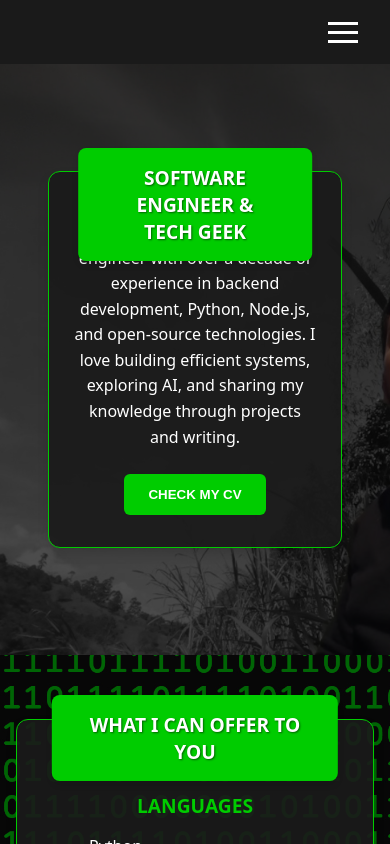
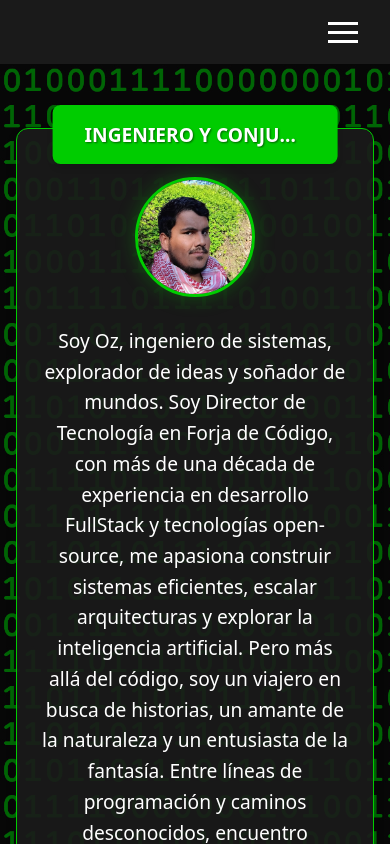
Before and after one commit to ozkar-co/personal-site, a React (Vite) app: page /#/ in a window 390 px wide. Shown: the top 844 px of the page. Built offline with nearby package versions, Linux system fonts and the light colour scheme.

Commit message:
Remove intro image and update Hero component with new profile image and content; enhance layout and styling for better responsiveness

```diff
--- a/src/components/Hero/Hero.scss
+++ b/src/components/Hero/Hero.scss
@@ -1,31 +1,11 @@
 @use '../../styles/variables' as *;
 
 .hero {
-  position: relative;
-  height: 60vh;
-  overflow: hidden;
-
-  .hero-background {
-    position: absolute;
-    width: 100%;
-    height: 100%;
-    z-index: -1;
-
-    img {
-      width: 100%;
-      height: 100%;
-      object-fit: cover;
-      filter: brightness(0.3);
-    }
-  }
+  padding: 4rem 2rem;
 
   .hero-container {
     max-width: $container-max-width;
     margin: 0 auto;
-    height: 100%;
-    display: flex;
-    align-items: center;
-    padding: 0 2rem;
   }
 
   .hero-content {
@@ -33,8 +13,7 @@
     border-radius: 12px;
     box-shadow: 0 6px 12px rgba(0, 0, 0, 0.1);
     border: 1px solid $color-accent;
-    padding: 2.5rem 2rem;
-    max-width: 800px;
+    padding: 2.5rem 4rem;
     position: relative;
 
     .hero-title {
@@ -46,22 +25,54 @@
       border-radius: 8px;
       z-index: 1;
       box-shadow: 0 4px 6px rgba(0, 0, 0, 0.1);
+      max-width: calc(100% - 4rem);
+      white-space: nowrap;
+      overflow: hidden;
 
       h1 {
         margin: 0;
         font-size: 1.5rem;
         color: $color-text;
         text-shadow: 1px 1px 2px rgba(0, 0, 0, 0.5);
+        white-space: nowrap;
+        overflow: hidden;
+        text-overflow: ellipsis;
       }
     }
 
+    .hero-inner {
+      display: flex;
+      align-items: center;
+      gap: 2rem;
+      margin-top: 1rem;
+    }
+
     .hero-text {
-      margin-top: 1rem;
+      flex: 1;
+      text-align: center;
+      display: flex;
+      flex-direction: column;
+      align-items: center;
 
       p {
         margin: 0 0 1.5rem;
         line-height: 1.6;
         color: $color-text;
+        font-size: 1.2rem;
+        text-align: center;
+      }
+    }
+
+    .hero-image {
+      flex-shrink: 0;
+
+      .profile-image {
+        width: 150px;
+        height: 150px;
+        border-radius: 50%;
+        object-fit: cover;
+        border: 3px solid $color-accent;
+        box-shadow: 0 0 20px rgba($color-accent, 0.3);
       }
     }
   }
@@ -74,6 +85,7 @@
     border-radius: 6px;
     cursor: pointer;
     font-weight: 600;
+    font-size: 1rem;
     transition: all 0.3s ease;
 
     &:hover {
@@ -83,20 +95,37 @@
   }
 
   @media (max-width: $breakpoint-mobile) {
-    height: 70vh;
+    padding: 4rem 1rem;
 
     .hero-content {
       padding: 2rem 1.5rem;
-      margin: 0 1rem;
 
       .hero-title {
         left: 50%;
         transform: translateX(-50%);
         width: 80%;
         text-align: center;
+        max-width: 90%;
 
         h1 {
           font-size: 1.2rem;
+        }
+      }
+
+      .hero-inner {
+        flex-direction: column-reverse;
+        text-align: center;
+        gap: 1.5rem;
+      }
+
+      .hero-text {
+        text-align: center;
+      }
+
+      .hero-image {
+        .profile-image {
+          width: 120px;
+          height: 120px;
         }
       }
     }
--- a/src/components/Hero/Hero.tsx
+++ b/src/components/Hero/Hero.tsx
@@ -1,4 +1,4 @@
-import introImage from '../../assets/intro.jpeg'
+import profileImage from '../../assets/profile.jpg'
 import { useNavigate } from 'react-router-dom'
 import './Hero.scss'
 
@@ -7,23 +7,25 @@ export const Hero = () => {
 
   return (
     <section id="hero" className="hero">
-      <div className="hero-background">
-        <img src={introImage} alt="Banner" loading="lazy" />
-      </div>
       <div className="hero-container">
         <div className="hero-content">
           <div className="hero-title">
-            <h1>SOFTWARE ENGINEER & TECH GEEK</h1>
+            <h1>INGENIERO Y CONJURADOR DE ALGORITMOS</h1>
           </div>
-          <div className="hero-text">
-            <p>
-              I'm Oscar, a passionate system engineer with over a decade of experience in backend development,
-              Python, Node.js, and open-source technologies. I love building efficient systems, exploring
-              AI, and sharing my knowledge through projects and writing.
-            </p>
-            <button className="cta-button" onClick={() => navigate('/cv')}>
-              CHECK MY CV
-            </button>
+          <div className="hero-inner">
+            <div className="hero-text">
+              <p>
+                Soy Oz, ingeniero de sistemas, explorador de ideas y soñador de mundos. Soy Director de Tecnología en Forja de Código, con más de una década de experiencia en desarrollo FullStack y tecnologías open-source,
+                me apasiona construir sistemas eficientes, escalar arquitecturas y explorar la inteligencia artificial. Pero más allá del código, soy un viajero en busca de historias, un amante de la naturaleza y un entusiasta de la fantasía.
+                Entre líneas de programación y caminos desconocidos, encuentro inspiración para crear, innovar y compartir mi conocimiento con quienes también buscan forjar su propio destino.
+              </p>
+              <button className="cta-button" onClick={() => navigate('/cv')}>
+                Ver mi Curriculum Vitae
+              </button>
+            </div>
+            <div className="hero-image">
+              <img src={profileImage} alt="Perfil" className="profile-image" />
+            </div>
           </div>
         </div>
       </div>
```
Also changed, not shown: src/assets/intro.jpeg (deleted), src/assets/profile.jpg (added).
